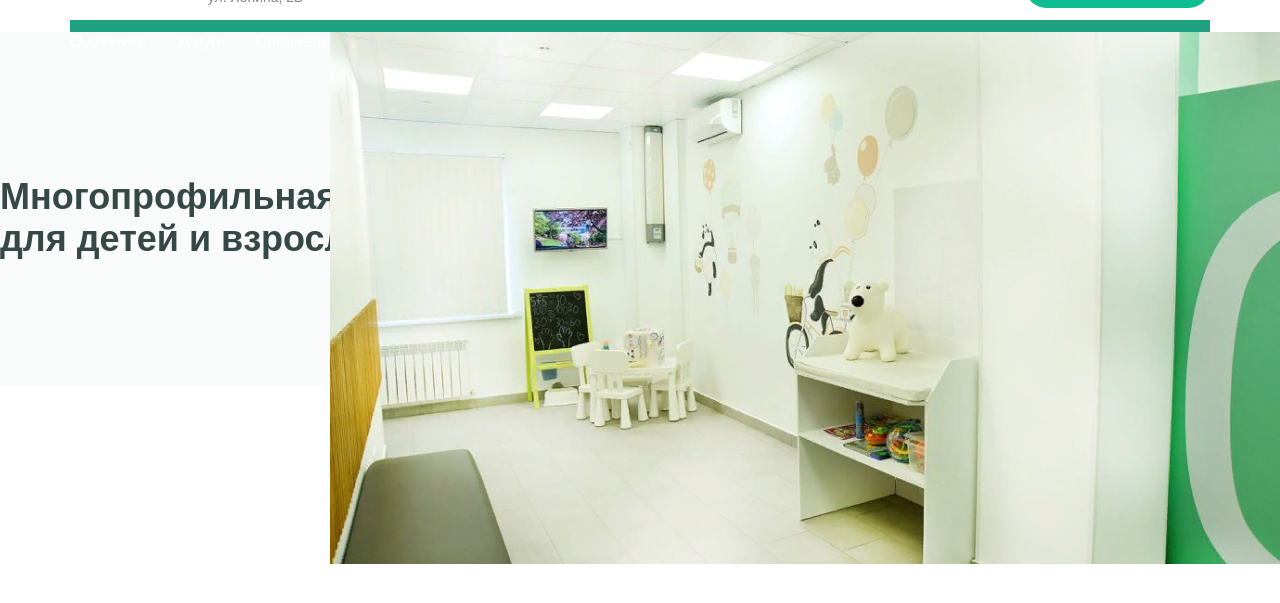
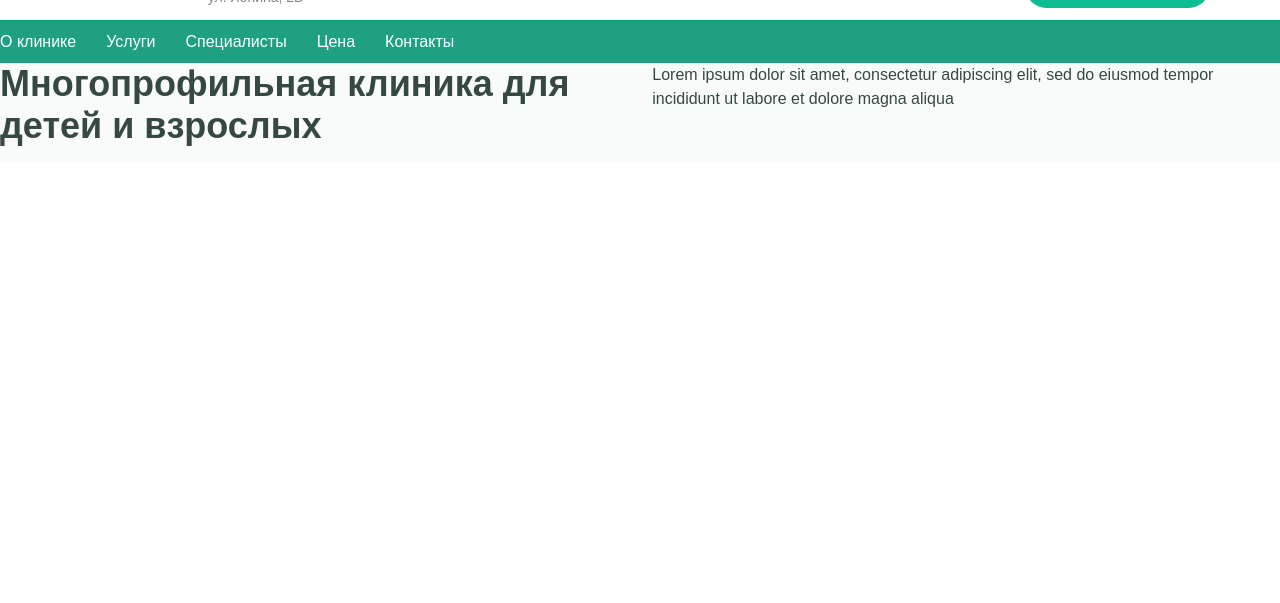
Before and after one commit to Kirill-pgh/logo_pr, a plain HTML site: page index.html in a window 1280 px wide. Shown: the part 47-650 px from the top of the page. Drawn offline with Linux system fonts and the light colour scheme; a web font is replaced by a local one.

Commit message:
Начало main

```diff
--- a/index.html
+++ b/index.html
@@ -59,6 +59,7 @@
 				</div>
 				</div>
 			</div>
+		</div>
         <nav class="header_nav">
             <ul class="header_list">
                 <li class="header_item">
@@ -78,7 +79,6 @@
                 </li>
             </ul>
         </nav>
-		</div>
 	</header>
 	<!-- Header end -->
 
@@ -91,15 +91,17 @@
 
 	<section class="intro">
 		<div class="wrapper_intro">
+            <div class="intro_info">
 			<h1 class="intro_title">
 				Многопрофильная клиника для детей и взрослых
 			</h1>
 			<p class="intro_subtitle">
 				Lorem ipsum dolor sit amet, consectetur adipiscing elit, sed do eiusmod tempor incididunt ut labore et dolore magna aliqua
 			</p>
-			<div class="intro_img-pic">
-				<img src="./img/pic1.jpg" alt="Многопрофильная клиника для детей и взрослых">
             </div>
+<!--			<div class="intro_img-pic">-->
+<!--				<img src="./img/pic1.jpg" alt="Многопрофильная клиника для детей и взрослых">-->
+<!--			</div>-->
 		</div>
 	</section>
 
--- a/style.css
+++ b/style.css
@@ -37,10 +37,7 @@ img{
 /*Header style start*/
 
 .header{
-    top: 0;
-    left: 0;
     width: 100%;
-    height: 67px;
 }
 
 .header_wrapper{
@@ -207,16 +204,23 @@ img{
 }
 
 .wrapper_intro{
+    display: grid;
+}
+
+
+.intro_info{
     display: flex;
+    padding
+
 }
 
 
 .intro_title{
     font-size: 36px;
     font-weight: 700;
-    padding-top: 144px;
     line-height: normal;
     color: #364844;
+    margin-bottom: 14px;
 }
 
 
@@ -224,10 +228,6 @@ img{
     font-size: 16px;
     font-weight: 400;
     line-height: 150%;
-    margin-left: 100px;
-    margin-right: 213px;
-    margin-bottom: 162px;
-    margin-top: 144px;
 }
 
 
```
Lines whose indentation alone changed are shown as unchanged.
